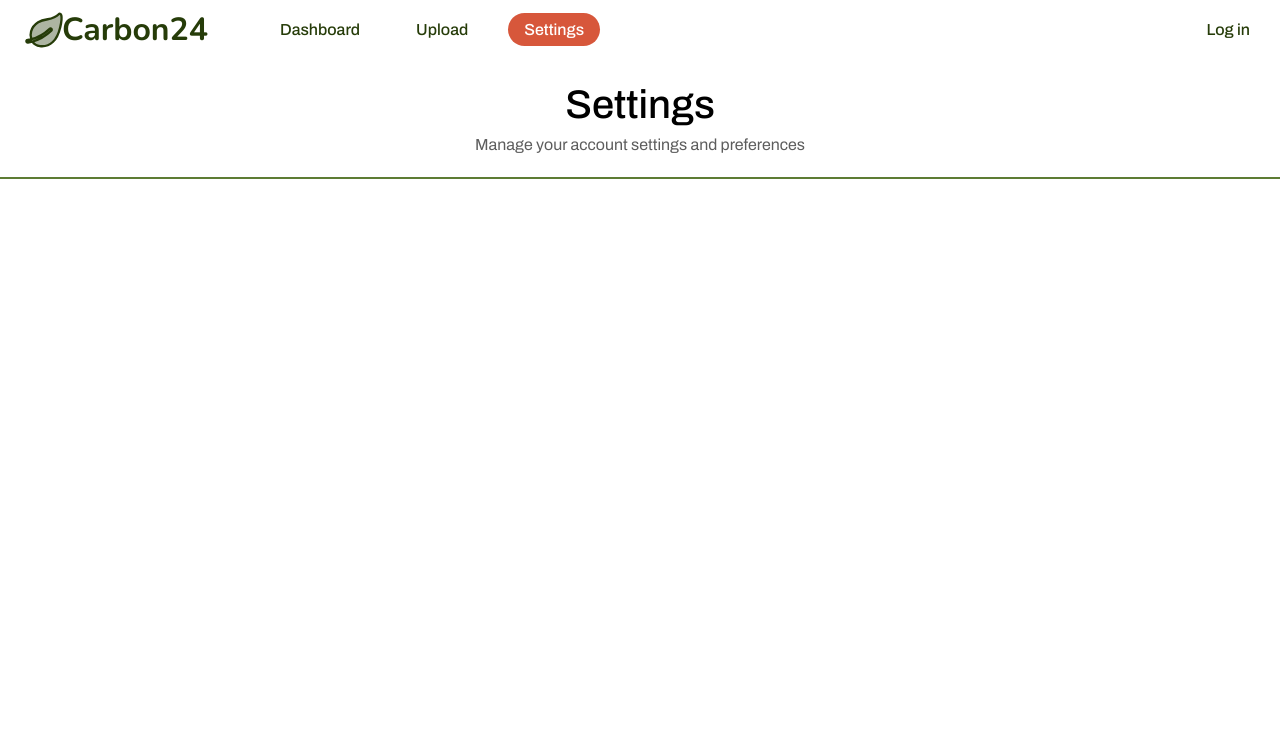
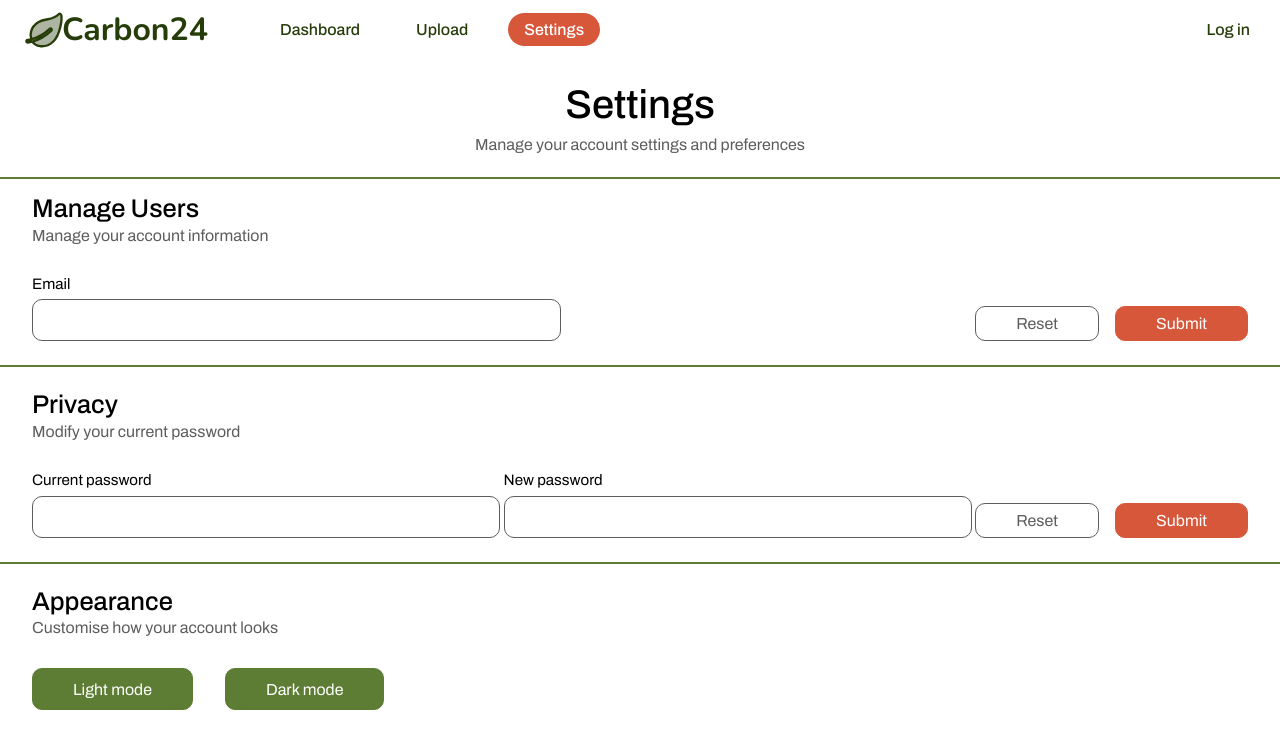
Before and after one commit to user2830581/project, a React (Create React App) app in the folder frontend/: page /settings in a window 1280 px wide. Shown: the top 748 px of the page. Built offline with nearby package versions, Linux system fonts and the light colour scheme.

Commit message:
Add SettingsPage.js

```diff
--- a/frontend/src/components/SettingsPage.js
+++ b/frontend/src/components/SettingsPage.js
@@ -1,22 +1,77 @@
-import React from 'react';
-//import '../styles/Home.css';
+import React from "react";
+import "../styles/SettingsPage.css";
+
+/**
+ * Represents a users settings component.
+ *
+ * @component
+ * @returns {React.ReactElement} A user settings element.
+ */
 
 const SettingsPage = () => {
   return (
-    <div className="settings">
-        <div className="title">
+    <div className="settings-page">
+      <div className="title">
         <h1>Settings</h1>
         <p>Manage your account settings and preferences</p>
         <hr />
       </div>
-      <div className="settings-section">
-
-      </div>
-      <div className="settings-section">
-
+      <div className="settings-page-contents">
+        {/* Section to update email */}
+        <section className="settings-section">
+          <h2>Manage Users</h2>
+          <p>Manage your account information</p>
+          <form className="settings-form-contents">
+            <label className="form-field">
+              Email
+              <input type="text" name="email" aria-label="Email"/>
+            </label>
+            <div className="settings-buttons">
+              <button className="reset-button" type="reset">
+                Reset
+              </button>
+              <button className="submit-button" type="submit">
+                Submit
+              </button>
+            </div>
+          </form>
+        </section>
+        <hr className="settings-divider" />
+        {/* Section to update password */}
+        <section className="settings-section">
+          <h2>Privacy</h2>
+          <p>Modify your current password</p>
+          <form className="settings-form-contents">
+            <label className="form-field">
+              Current password
+              <input type="password" name="current-password" aria-label="Current password"/>
+            </label>
+            <label className="form-field">
+              New password <input type="password" name="new-password" aria-label="New password" />
+            </label>
+            <div className="settings-buttons">
+              <button className="reset-button" type="reset">
+                Reset
+              </button>
+              <button className="submit-button" type="submit">
+                Submit
+              </button>
+            </div>
+          </form>
+        </section>
+        <hr className="settings-divider" />
+        {/* Section to choose light or dark mode */}
+        <section className="settings-section">
+          <h2>Appearance</h2>
+          <p>Customise how your account looks</p>
+          <div className="appearance-buttons">
+            <button className="light-mode-button">Light mode</button>
+            <button className="dark-mode-button">Dark mode</button>
+          </div>
+        </section>
       </div>
     </div>
   );
-}
+};
 
 export default SettingsPage;
```
